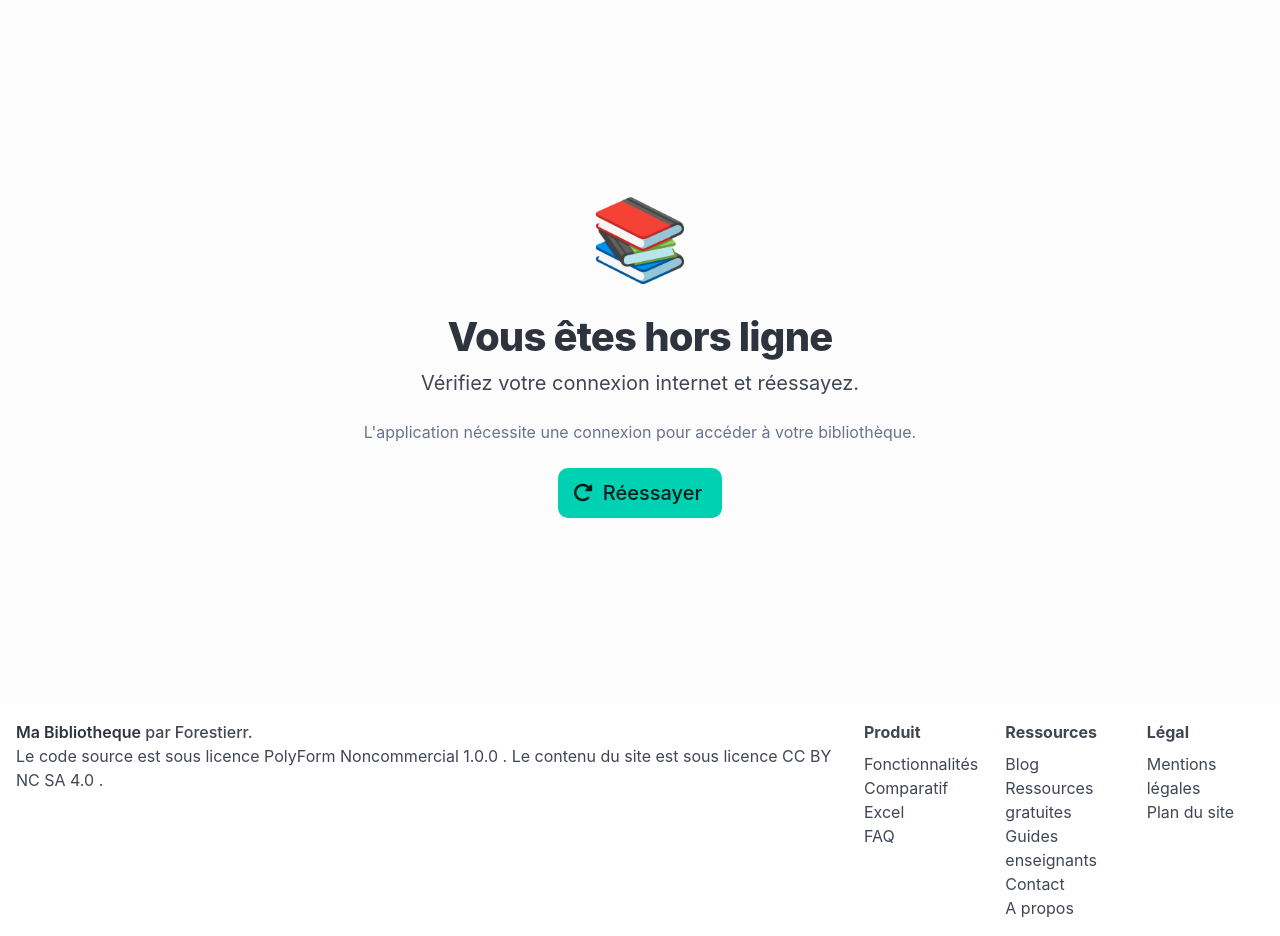
After one commit to Forestierr/Bibliotheque-Flask, a Flask app: page /fr/offline in a window 1280 px wide. The commit adds this page. Run offline with Flask 3, Linux system fonts and the light colour scheme; some libraries are stand-ins or nearby versions.

Commit message:
feat(pwa): amélioration PWA pour publication App Store iOS/Android
- manifest: ajout lang, dir, iarc_rating_id, launch_handler, scope_extensions,
  protocol_handlers; icônes purpose=any+maskable séparés; form_factor=narrow
- sw.js v3: stale-while-revalidate, offline fallback, push notifications
- base.html: viewport-fit=cover
- style.css: safe-area-inset, overscroll-behavior, touch targets 44px
- main.py: routes /offline, /.well-known/assetlinks.json, apple-app-site-association
- templates: offline.html

#71 (partiel)

```diff
--- a/project/main.py
+++ b/project/main.py
@@ -203,6 +203,20 @@ def robots():
         200,
         {"Content-Type": "text/plain; charset=utf-8"},
     )
+
+
+@core.route("/.well-known/assetlinks.json")
+@main.route("/.well-known/assetlinks.json")
+def assetlinks():
+    """Digital Asset Links pour la verification TWA Android (Google Play)."""
+    return send_file("static/.well-known/assetlinks.json", mimetype="application/json")
+
+
+@core.route("/.well-known/apple-app-site-association")
+@main.route("/.well-known/apple-app-site-association")
+def apple_app_site_association():
+    """Apple App Site Association pour les Universal Links iOS."""
+    return send_file("static/.well-known/apple-app-site-association", mimetype="application/json")
 
 
 @core.route("/llms.txt")
@@ -493,7 +507,17 @@ def serve_manifest():
 @core.route("/sw.js")
 @main.route("/sw.js")
 def serve_sw():
-    return send_file("static/javascript/sw.js", mimetype="application/javascript")
+    response = send_file("static/javascript/sw.js", mimetype="application/javascript")
+    response.headers["Cache-Control"] = "no-cache, no-store, must-revalidate"
+    response.headers["Service-Worker-Allowed"] = "/"
+    return response
+
+
+@core.route("/offline")
+@main.route("/offline")
+def offline():
+    """Page de fallback affichee par le Service Worker quand hors ligne."""
+    return render_template("offline.html"), 200
 
 
 @core.route("/api/student_books_read")
--- a/project/static/css/style.css
+++ b/project/static/css/style.css
@@ -32,6 +32,38 @@ body {
     font-family: 'Inter', -apple-system, BlinkMacSystemFont, "Segoe UI", Roboto, Helvetica, Arial, sans-serif;
     color: #363636;
     background-color: #fcfcfc;
+}
+
+/* ── PWA Native Mobile — Safe Area & Scroll ────────────────────────────── */
+/* Empeche le pull-to-refresh Android et le rebond iOS non desire en mode app */
+html {
+    overscroll-behavior: none;
+}
+
+/* Respecte l'encoche / Dynamic Island / barre de navigation iOS */
+/* viewport-fit=cover doit etre dans la meta viewport pour activer ces variables */
+body {
+    padding-left:   env(safe-area-inset-left,   0px);
+    padding-right:  env(safe-area-inset-right,  0px);
+    /* Le padding-bottom evite que le contenu passe sous la barre home iOS */
+    padding-bottom: env(safe-area-inset-bottom, 0px);
+}
+
+/* Taille minimale des zones tactiles (recommandation Apple/Google : 44x44px) */
+.button,
+a.navbar-item,
+.navbar-burger,
+.dropdown-item {
+    min-height: 44px;
+}
+
+/* Desactive la selection de texte sur les elements purement interactifs */
+.button,
+.navbar,
+.tabs,
+.pagination {
+    user-select: none;
+    -webkit-user-select: none;
 }
 
 .title {
--- a/project/templates/base.html
+++ b/project/templates/base.html
@@ -7,7 +7,7 @@
 <head>
     <meta charset="utf-8"/>
     <meta http-equiv="X-UA-Compatible" content="IE=edge"/>
-    <meta name="viewport" content="width=device-width, initial-scale=1"/>
+    <meta name="viewport" content="width=device-width, initial-scale=1, viewport-fit=cover"/>
     <meta name="description" content="{% block meta_description %}{{ _("Livres en Classe aide les enseignants à gérer facilement les livres de leur classe : catalogage, prêts, suivi des élèves et statistiques en quelques clics.") }}{% endblock %}"/>
     <meta property="og:title" content="{% block og_title %}{{ _("Logiciel de gestion de bibliothèque de classe gratuit | Livres en Classe") }}{% endblock %}"/>
     <meta property="og:description" content="{% block og_description %}{{ _("Livres en Classe aide les enseignants à gérer facilement les livres de leur classe : catalogage, prêts, suivi des élèves et statistiques en quelques clics.") }}{% endblock %}"/>
--- /dev/null
+++ b/project/templates/offline.html
@@ -0,0 +1,39 @@
+<!-- templates/offline.html -->
+<!-- Page de fallback hors ligne — servie par le Service Worker -->
+
+{% from "utils/navbar.html" import navbar %}
+
+{% extends "base.html" %}
+
+{% block meta_robots %}<meta name="robots" content="noindex, nofollow" />{% endblock %}
+
+{% block title %}{{ _("Vous êtes hors ligne | Ma bibliothèque") }}{% endblock %}
+
+{% block content %}
+<section class="section">
+    <div class="columns is-multiline is-centered is-vcentered" style="min-height: 60vh;">
+
+        <div class="column is-full has-text-centered">
+            <span style="font-size: 5rem; display: block; margin-bottom: 1rem;">📚</span>
+            <h1 class="title is-2">{{ _("Vous êtes hors ligne") }}</h1>
+            <p class="subtitle is-5 mt-3">
+                {{ _("Vérifiez votre connexion internet et réessayez.") }}
+            </p>
+            <p class="has-text-grey mt-2">
+                {{ _("L'application nécessite une connexion pour accéder à votre bibliothèque.") }}
+            </p>
+
+            <div class="mt-5">
+                <button
+                    class="button is-primary is-medium"
+                    onclick="window.location.reload()"
+                >
+                    <span class="icon"><i class="fas fa-rotate-right"></i></span>
+                    <span>{{ _("Réessayer") }}</span>
+                </button>
+            </div>
+        </div>
+
+    </div>
+</section>
+{% endblock %}
```
Also changed, not shown: project/static/javascript/sw.js (+132 -34 lines), project/manifest.json, project/static/.well-known/assetlinks.json (added), 1 other file.
